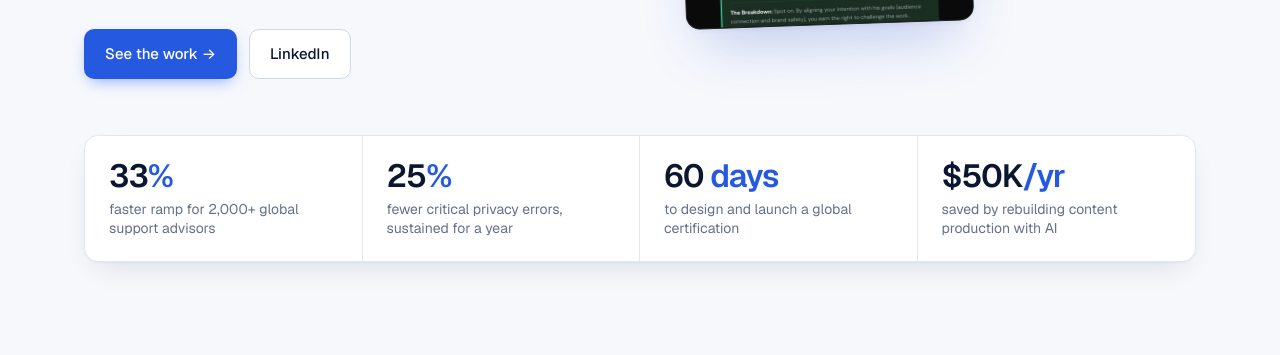
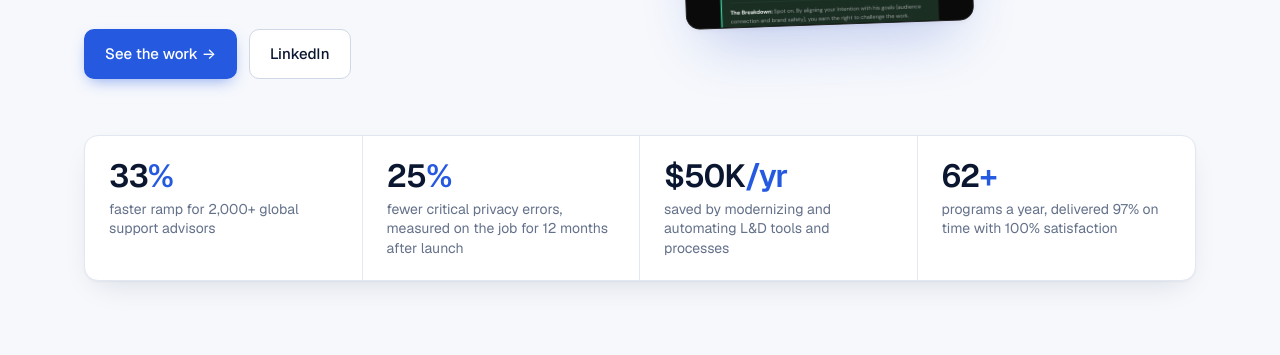
Before and after one commit to iamcalledlaura-cmyk/iamcalledlaura-cmyk.github.io, a plain HTML site: page index.html in a window 1280 px wide. Shown: the part 631-986 px from the top of the page. Drawn offline with nearby package versions, Linux system fonts and the light colour scheme.

Commit message:
Refresh homepage stats row
Co-Authored-By: Claude Opus 5.5 <noreply@anthropic.com>
Claude-Session: https://claude.ai/code/session_01SdDVEZ1zHusEbw1Ro5YaUm

```diff
--- a/index.html
+++ b/index.html
@@ -49,9 +49,9 @@
   <section class="container fade-in" aria-label="Results">
     <div class="metrics">
       <div class="metric"><b>33<em>%</em></b><span>faster ramp for 2,000+ global support advisors</span></div>
-      <div class="metric"><b>25<em>%</em></b><span>fewer critical privacy errors, sustained for a year</span></div>
-      <div class="metric"><b>60 <em>days</em></b><span>to design and launch a global certification</span></div>
-      <div class="metric"><b>$50K<em>/yr</em></b><span>saved by rebuilding content production with AI</span></div>
+      <div class="metric"><b>25<em>%</em></b><span>fewer critical privacy errors, measured on the job for 12 months after launch</span></div>
+      <div class="metric"><b>$50K<em>/yr</em></b><span>saved by modernizing and automating L&amp;D tools and processes</span></div>
+      <div class="metric"><b>62<em>+</em></b><span>programs a year, delivered 97% on time with 100% satisfaction</span></div>
     </div>
   </section>
 
```
